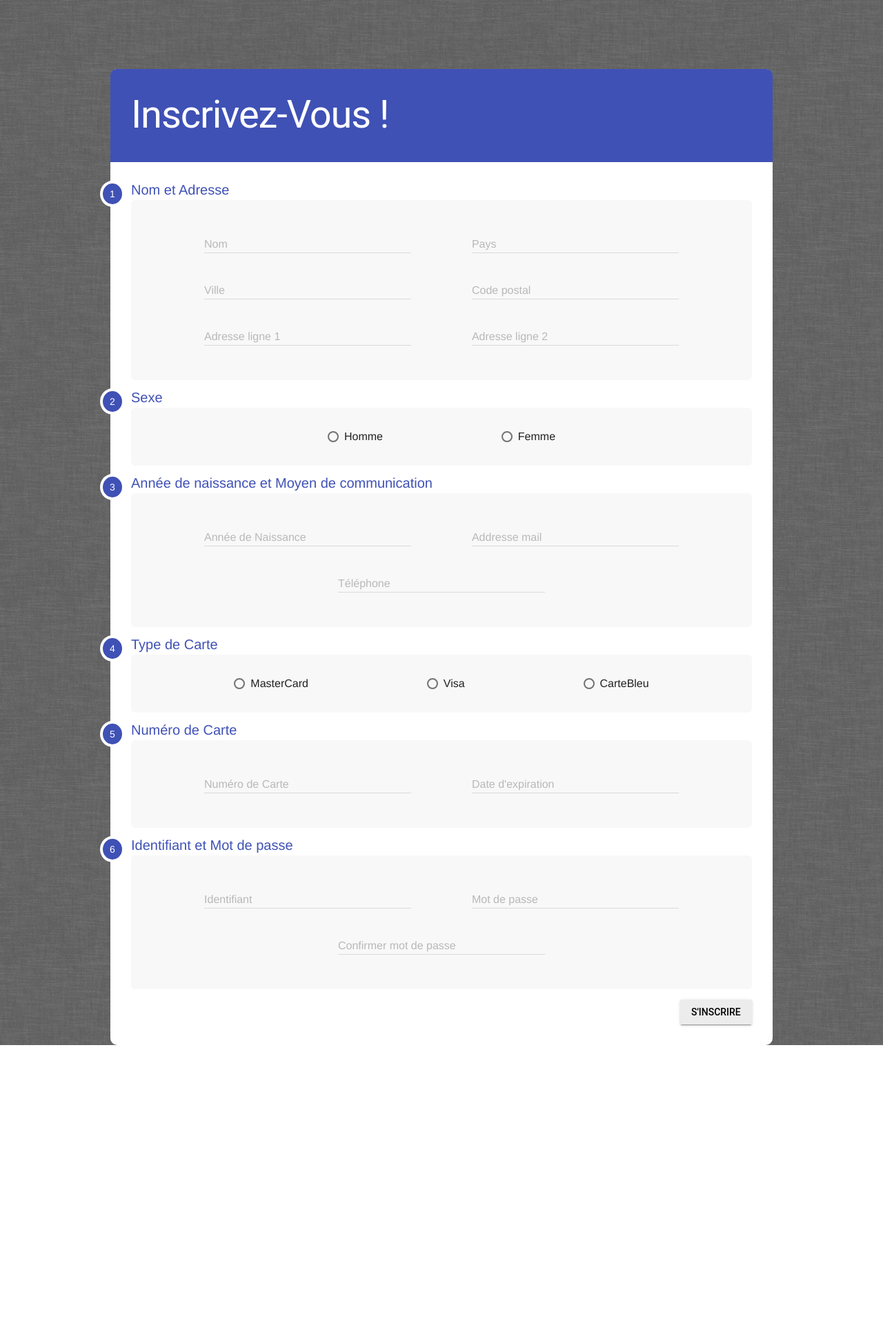
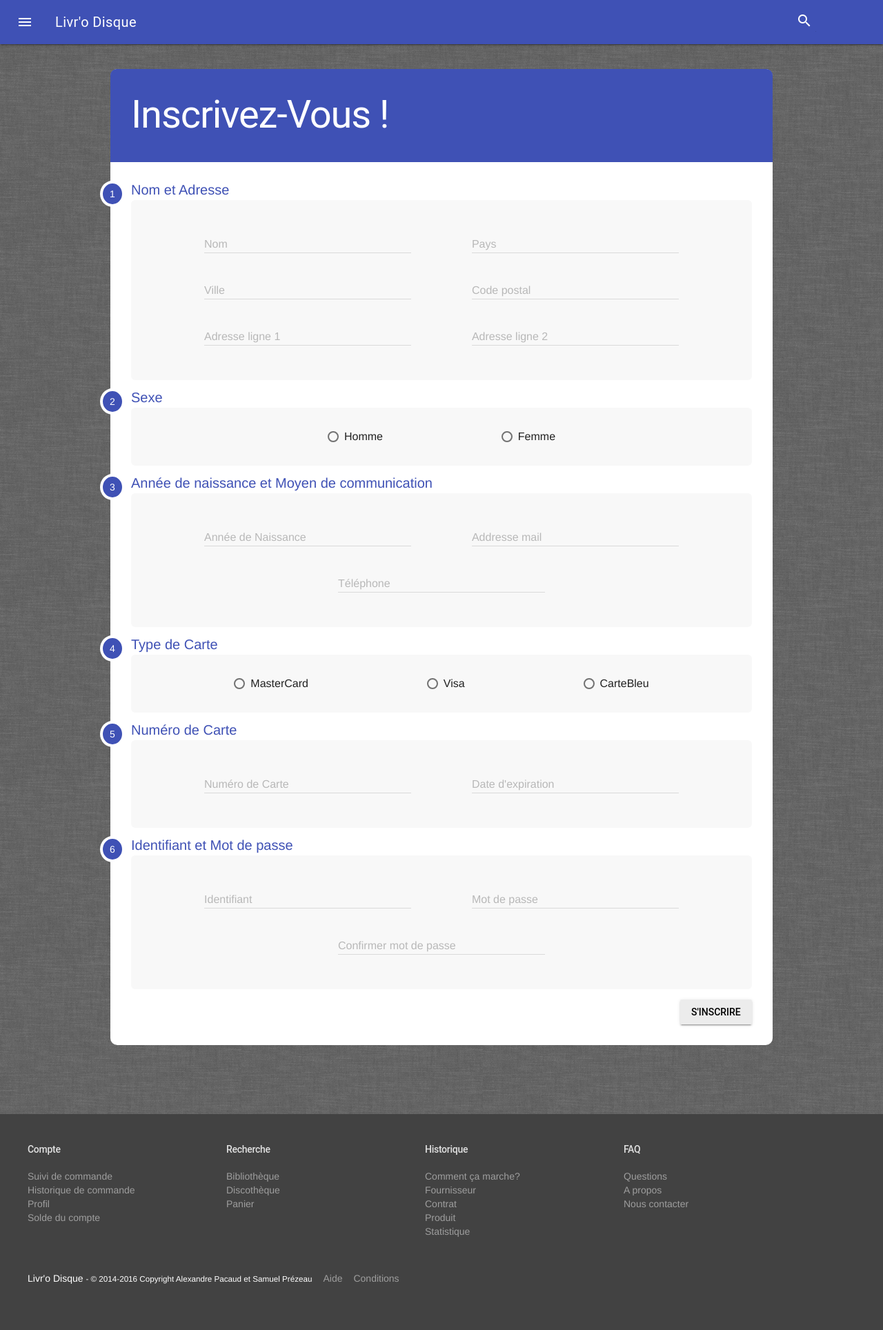
Before and after one commit to Alex0379/TP_PanierElectronique, a PHP site: page /formulaire_inscription.html in a window 1280 px wide. Shown: the whole page at 69% size. Before the commit the page ends 1515 px from the top, so only its background shows below. Run offline with PHP 8.4, Linux system fonts and the light colour scheme.

Commit message:
Ajout Header et Footer sur formulaire

```diff
--- a/formulaire_inscription.html
+++ b/formulaire_inscription.html
@@ -4,12 +4,43 @@
 		<title>Livr'o Disque - Inscription</title>
 		<meta http-equiv="content-type" content="text/html; charset=utf-8" />
 		<meta name="viewport" content="width=device-width, initial-scale=1" />
-		<link rel="stylesheet" href="style.css" />
 		<link rel="stylesheet" href="style_inscription.css" />
 		<link rel="stylesheet" href="./mdl/material.min.css"/>
 		<link rel="stylesheet" href="https://fonts.googleapis.com/icon?family=Material+Icons">
 	</head>
 	<body>
+
+		<!-- En-tête -->
+		<div class="mdl-layout mdl-js-layout mdl-layout--fixed-header">
+			<header class="mdl-layout__header">
+				<div class="mdl-layout__header-row">
+				<!-- Titre -->
+				<span class="mdl-layout-title">Livr'o Disque</span>
+				<!-- Alignement du titre à droite avec un espacement -->
+				<div class="mdl-layout-spacer"></div>
+					<div class="mdl-textfield mdl-js-textfield mdl-textfield--expandable mdl-textfield--floating-label mdl-textfield--align-right">
+						<label class="mdl-button mdl-js-button mdl-button--icon" for="rechercheBarreNav">
+							<i class="material-icons">search</i>
+						</label>
+						<div class="mdl-textfield__expandable-holder">
+							<input class="mdl-textfield__input" type="text" name="recherche" id="rechercheBarreNav">
+						</div>
+					</div>
+				</div>
+			</header>
+
+			<div class="mdl-layout__drawer">
+				<span class="mdl-layout-title">Livr'o Disque</span>
+				<nav class="mdl-navigation">
+					<a class="mdl-navigation__link" href="">Accueil</a>
+					<a class="mdl-navigation__link" href="">Link</a>
+					<a class="mdl-navigation__link" href="">Link</a>
+					<a class="mdl-navigation__link" href="">Link</a>
+				</nav>
+			</div>
+		</div>
+
+		<!-- Corps -->
 		<div class="conteneur">
 			<div class="header">
 				<h1>Inscrivez-Vous !</h1>
@@ -44,6 +75,7 @@
 							<label class="mdl-textfield__label" for="adresse2">Adresse ligne 2</label>
 						</div>
 					</div>
+
 					<div class="section"><span>2</span>Sexe</div>
 					<div class="contenu_form">
 						<label class="mdl-radio mdl-js-radio mdl-js-ripple-effect" for="homme">
@@ -55,6 +87,7 @@
 							<span class="mdl-radio__label">Femme</span>
 						</label>
 					</div>
+
 					<div class="section"><span>3</span>Année de naissance et Moyen de communication</div>
 					<div class="contenu_form">
 						<div class="mdl-textfield mdl-js-textfield mdl-textfield--floating-label">
@@ -72,6 +105,7 @@
 							<span class="mdl-textfield__error">Ceci n'est pas un nombre...</span>
 						</div>
 					</div>
+
 					<div class="section"><span>4</span>Type de Carte</div>
 					<div class="contenu_form">
 						<label class="mdl-radio mdl-js-radio mdl-js-ripple-effect" for="masterCard">
@@ -87,6 +121,7 @@
 							<span class="mdl-radio__label">CarteBleu</span>
 						</label>
 					</div>
+
 					<div class="section"><span>5</span>Numéro de Carte</div>
 					<div class="contenu_form">
 						<div class="mdl-textfield mdl-js-textfield mdl-textfield--floating-label">
@@ -99,6 +134,7 @@
 							<label class="mdl-textfield__label" for="dateExpiration">Date d'expiration</label>
 						</div>
 					</div>
+
 					<div class="section"><span>6</span>Identifiant et Mot de passe</div>
 					<div class="contenu_form">
 						<div class="mdl-textfield mdl-js-textfield mdl-textfield--floating-label">
@@ -114,6 +150,7 @@
 							<label class="mdl-textfield__label" for="confirmationMdp">Confirmer mot de passe</label>
 						</div>
 					</div>
+
 					<div class="footer">
 						<button class="mdl-button mdl-js-button mdl-button--raised mdl-js-ripple-effect">
 							S'inscrire
@@ -122,6 +159,66 @@
 				</form>
 			</div>
 		</div>
+
+
+		<!-- Pied de page -->
+		<footer class="mdl-mega-footer">
+			<div class="mdl-mega-footer__middle-section">
+
+				<div class="mdl-mega-footer__drop-down-section">
+					<input class="mdl-mega-footer__heading-checkbox" type="checkbox" checked>
+					<h1 class="mdl-mega-footer__heading">Compte</h1>
+					<ul class="mdl-mega-footer__link-list">
+						<li><a href="#">Suivi de commande</a></li>
+						<li><a href="#">Historique de commande</a></li>
+						<li><a href="#">Profil</a></li>
+						<li><a href="#">Solde du compte</a></li>
+					</ul>
+				</div>
+
+				<div class="mdl-mega-footer__drop-down-section">
+					<input class="mdl-mega-footer__heading-checkbox" type="checkbox" checked>
+					<h1 class="mdl-mega-footer__heading">Recherche</h1>
+					<ul class="mdl-mega-footer__link-list">
+						<li><a href="#">Bibliothèque</a></li>
+						<li><a href="#">Discothèque</a></li>
+						<li><a href="#">Panier</a></li>
+					</ul>
+				</div>
+
+				<div class="mdl-mega-footer__drop-down-section">
+					<input class="mdl-mega-footer__heading-checkbox" type="checkbox" checked>
+					<h1 class="mdl-mega-footer__heading">Historique</h1>
+					<ul class="mdl-mega-footer__link-list">
+						<li><a href="#">Comment ça marche?</a></li>
+						<li><a href="#">Fournisseur</a></li>
+						<li><a href="#">Contrat</a></li>
+						<li><a href="#">Produit</a></li>
+						<li><a href="#">Statistique</a></li>
+					</ul>
+				</div>
+
+				<div class="mdl-mega-footer__drop-down-section">
+					<input class="mdl-mega-footer__heading-checkbox" type="checkbox" checked>
+					<h1 class="mdl-mega-footer__heading">FAQ</h1>
+					<ul class="mdl-mega-footer__link-list">
+						<li><a href="#">Questions</a></li>
+						<li><a href="#">A propos</a></li>
+						<li><a href="#">Nous contacter</a></li>
+					</ul>
+				</div>
+
+			</div>
+
+			<div class="mdl-mega-footer__bottom-section">
+				<div class="mdl-logo">Livr'o Disque <small>- © 2014-2016 Copyright Alexandre Pacaud et Samuel Prézeau</small></div>
+				<ul class="mdl-mega-footer__link-list">
+					<li><a href="#">Aide</a></li>
+					<li><a href="#">Conditions</a></li>
+				</ul>
+			</div>
+		</footer>
+
 		<script src="./mdl/material.min.js"></script>
 	</body>
 </html>
--- a/style_inscription.css
+++ b/style_inscription.css
@@ -14,6 +14,10 @@
 /* Fond d'écran */
 body{
 	background: url(images/grey_wash_wall.png);
+}
+
+.mdl-layout__container{
+    top: 0;
 }
 
 .conteneur{
```
